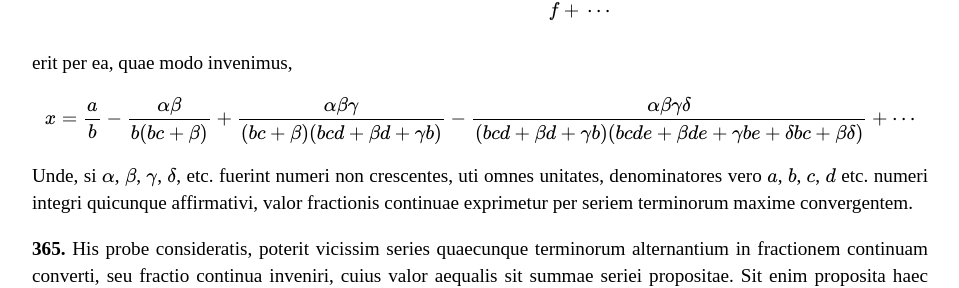
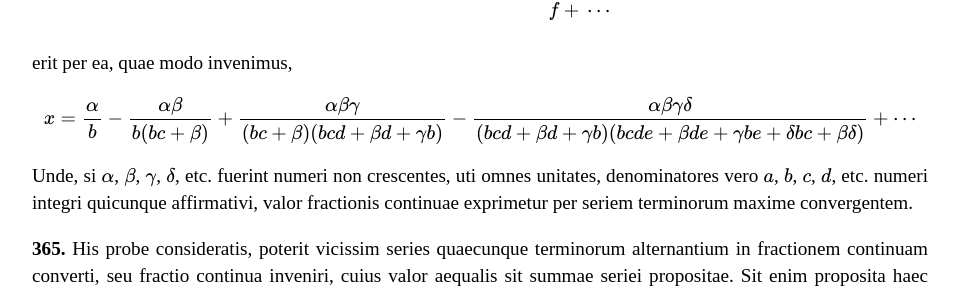
Before and after one commit to ttdoucet/ttdoucet.github.io, a Jekyll site: the page built from euler/e101.html, in a window 1280 px wide and 900 px high, scrolled down 3740 px. Shown: the part 163-451 px from the top of the window, without its empty margins (160-1119 px from the left). Built offline with Jekyll 4.4.1, drawn with Linux system fonts in a browser that asks for light colours; formulas are drawn with MathJax 3.

Commit message:
Corrected error in transcription.

```diff
--- a/euler/e101.html
+++ b/euler/e101.html
@@ -223,7 +223,7 @@ x = {\cofrac \alpha b {\cofrac \beta c {\cofrac \gamma d {\cofrac \delta e {\cof
 erit per ea, quae modo invenimus,
 
 \begin{equation}
-x = {a \over b}
+x = {\alpha \over b}
     - {\alpha\beta \over b(bc+\beta)}
     + {\alpha\beta\gamma \over (bc + \beta)(bcd + \beta d + \gamma b)} \\
     - {\alpha\beta\gamma\delta \over (bcd + \beta d + \gamma b)(bcde + \beta d e + \gamma b e + \delta b c + \beta\delta)}
@@ -232,7 +232,7 @@ x = {a \over b}
 
 Unde, si \(\alpha\), \(\beta\), \(\gamma\), \(\delta\), etc. fuerint numeri non
 crescentes, uti omnes unitates,
-denominatores vero \(a\), \(b\), \(c\), \(d\) etc. numeri integri quicunque affirmativi,
+denominatores vero \(a\), \(b\), \(c\), \(d\), etc. numeri integri quicunque affirmativi,
 valor fractionis continuae exprimetur per seriem terminorum maxime convergentem.
 
 <p><esec>365.</esec>
```
